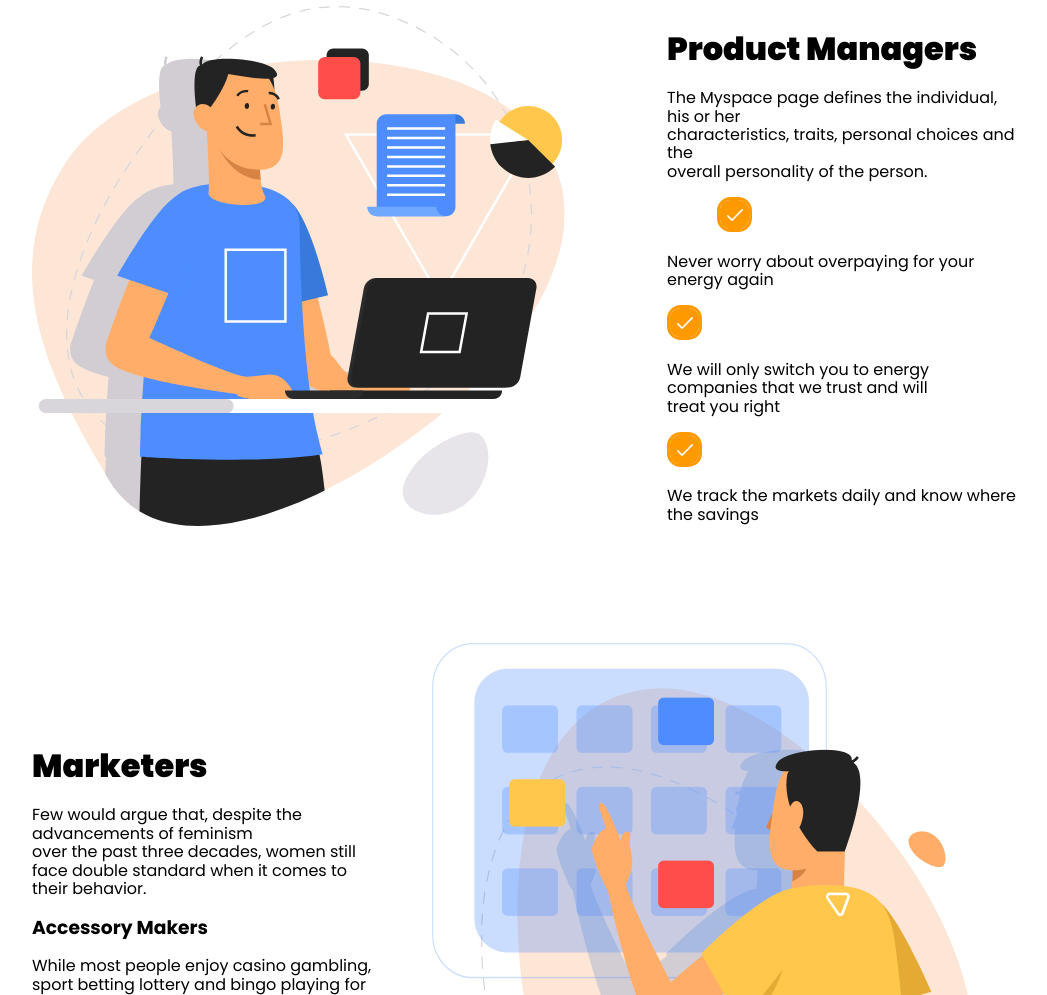
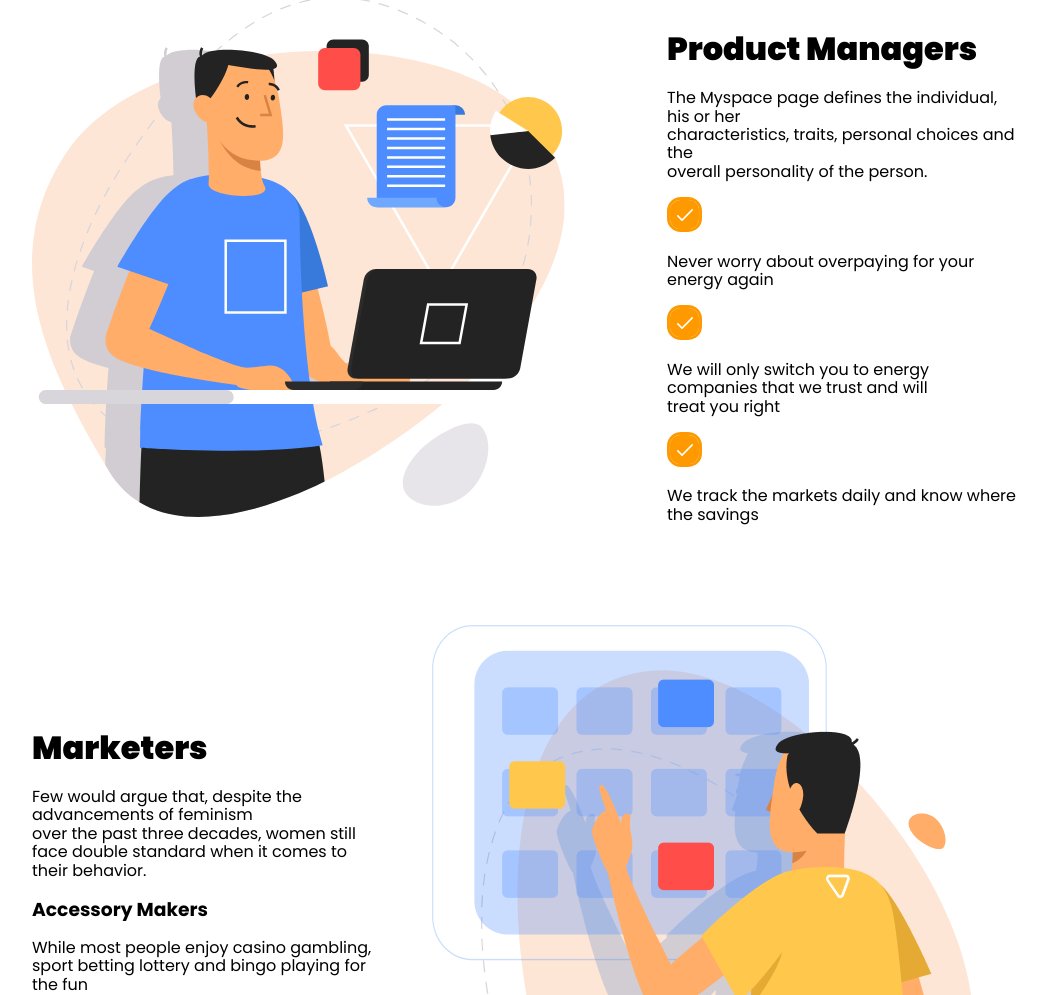
Before and after one commit to SonalMahe/ProductlyA7, a plain HTML site: page index.html in a window 1280 px wide. Shown: the part 1854-2849 px from the top of the page, without its empty margins (68-1115 px from the left). Drawn offline with Linux system fonts and the light colour scheme.

Commit message:
styles updated

```diff
--- a/styles/styles.css
+++ b/styles/styles.css
@@ -137,9 +137,6 @@ button{
  }
 
  .listallign{
-   margin:30px;
-   gap:20px;
-    padding:20px;
     display: inline;
 
  }
```
